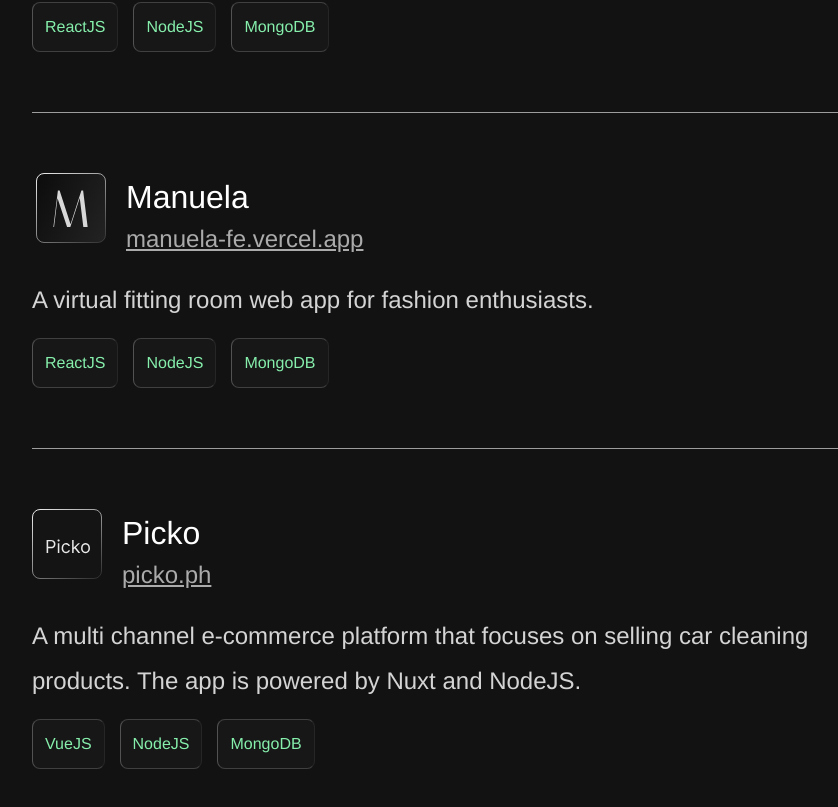
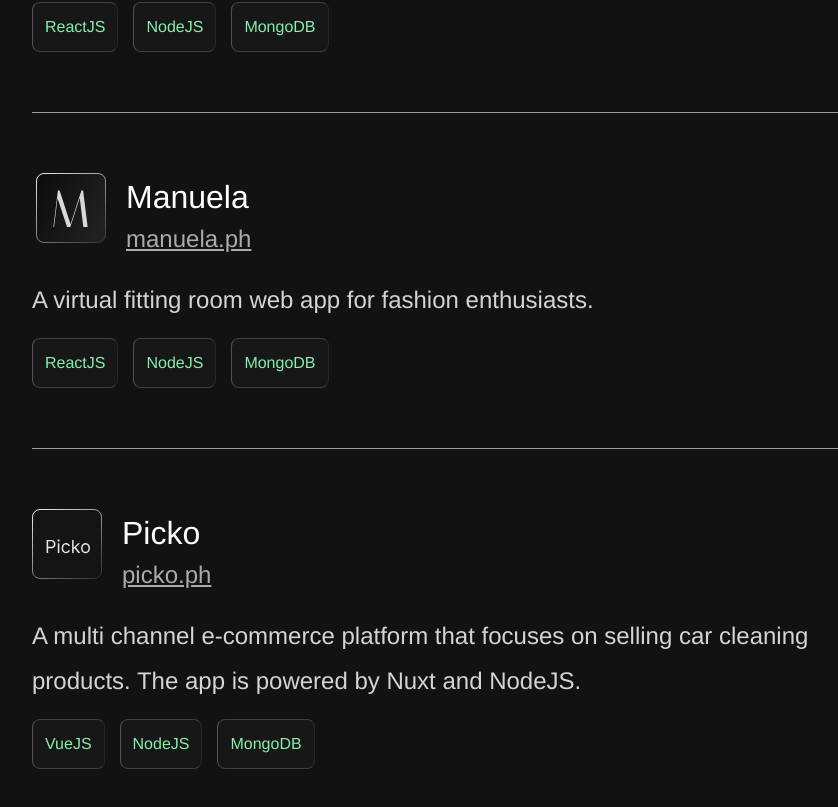
Before and after one commit to JacobDiazCruz/jacobcruz-portfolio, a Next.js app: page / in a window 1280 px wide. Shown: the part 1105-1912 px from the top of the page, without its empty margins (108-946 px from the left). Built offline with nearby package versions, Linux system fonts and the light colour scheme.

Commit message:
Update: manuela link

```diff
--- a/src/components/FeaturedWorks.tsx
+++ b/src/components/FeaturedWorks.tsx
@@ -24,7 +24,7 @@ export default function FeaturedWorks() {
     {
       icon: <ManuelaIcon />,
       title: "Manuela",
-      link: "manuela-fe.vercel.app",
+      link: "manuela.ph",
       description: "A virtual fitting room web app for fashion enthusiasts.",
       technologies: [
         "ReactJS", "NodeJS", "MongoDB"
@@ -56,7 +56,7 @@ export default function FeaturedWorks() {
               </div>
               <div className="WorkItem_Heading_Link">
                 <a
-                  href={`https://${work.link}`}
+                  href={work.title === "Manuela" ? `https://manuela-fe.vercel.app/` : `https://${work.link}`}
                   target="_blank"
                   className="text-[#ABABAB] text-[24px] underline"
                 >
```
